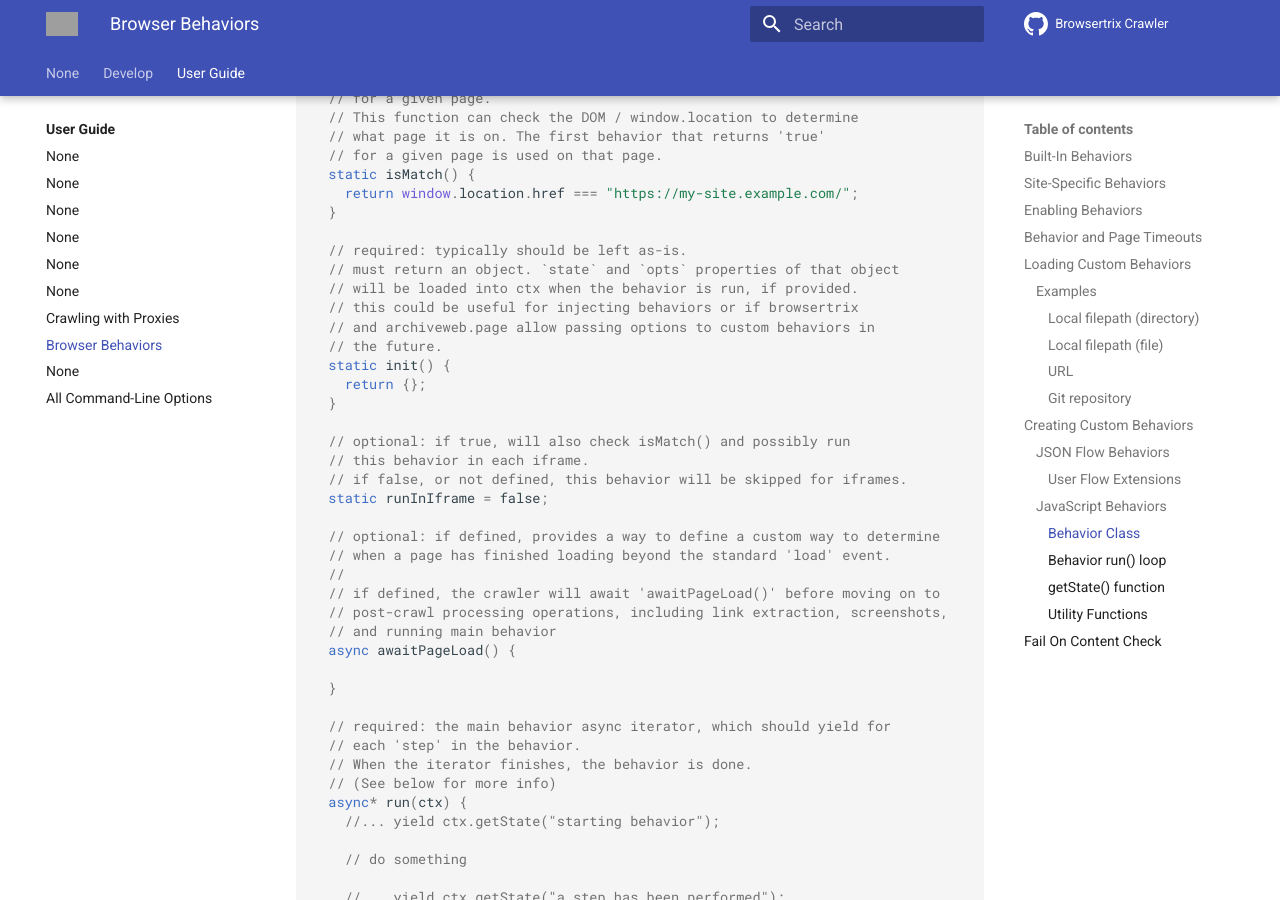
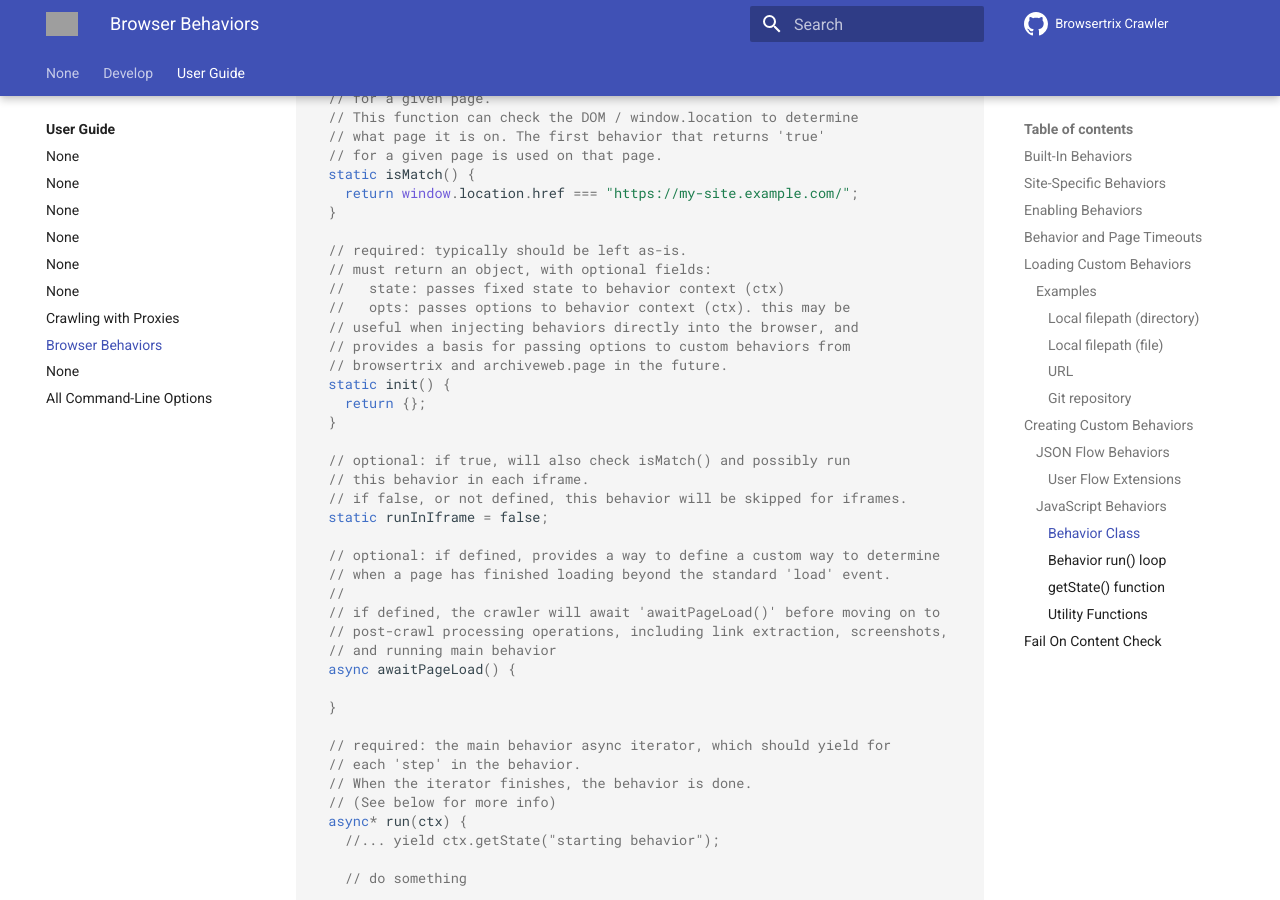
Before and after one commit to webrecorder/browsertrix-crawler, an MkDocs documentation site: the page built from docs/docs/user-guide/behaviors.md, in a window 1280 px wide and 900 px high, scrolled down 3929 px. Built offline with MkDocs 1.6.1 and Material for MkDocs 9.7.7, drawn with Linux system fonts in a browser that asks for light colours; comment, search, counter and statistics services are not loaded; grey boxes are pictures that could not be loaded.

Commit message:
Refine init() explanation

```diff
--- a/docs/docs/user-guide/behaviors.md
+++ b/docs/docs/user-guide/behaviors.md
@@ -141,11 +141,12 @@ class MyBehavior
   }
 
   // required: typically should be left as-is.
-  // must return an object. `state` and `opts` properties of that object
-  // will be loaded into ctx when the behavior is run, if provided.
-  // this could be useful for injecting behaviors or if browsertrix
-  // and archiveweb.page allow passing options to custom behaviors in
-  // the future.
+  // must return an object, with optional fields:
+  //   state: passes fixed state to behavior context (ctx)
+  //   opts: passes options to behavior context (ctx). this may be
+  // useful when injecting behaviors directly into the browser, and
+  // provides a basis for passing options to custom behaviors from
+  // browsertrix and archiveweb.page in the future.
   static init() {
     return {};
   }
```
